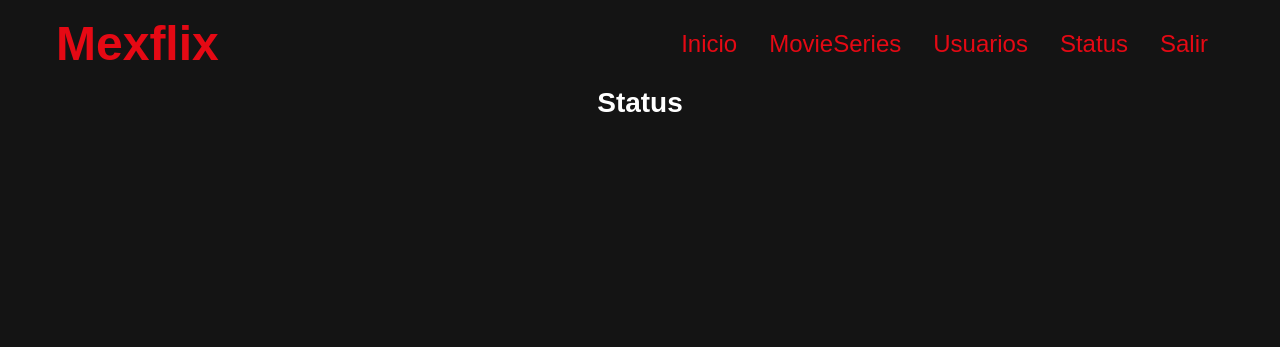
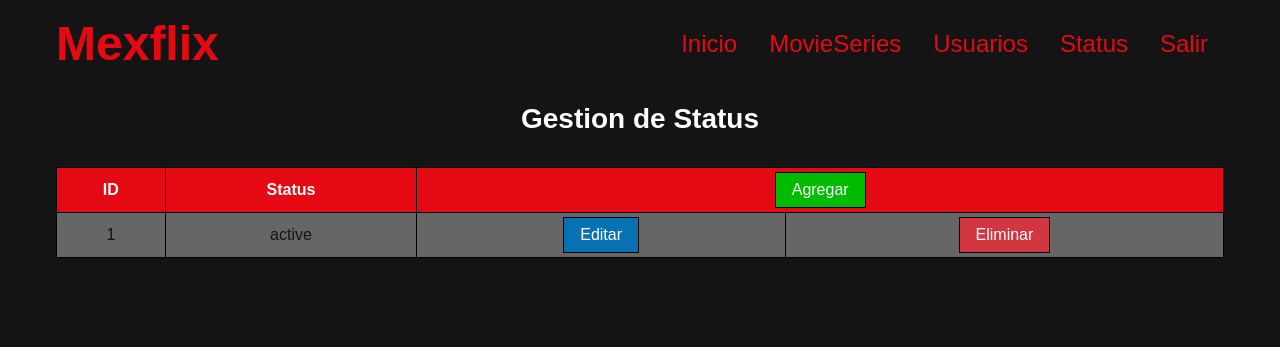
Before and after one commit to maximopeoficiales/Mexflix, a PHP site: a page that uses views/header.php in a window 1280 px wide. Shown: the top 347 px of the page. Run offline with PHP 8.4, Linux system fonts and the light colour scheme; the visitor is signed in with stand-in values (Sample User, id 1); tables that the repository leaves empty or names only in its code hold one stand-in row (values such as "Sample post").

Commit message:
video 36

```diff
--- a/controllers/Autoload.php
+++ b/controllers/Autoload.php
@@ -12,8 +12,8 @@ class Autoload{
                 echo " <p>$controllers_path</p>";   */
             if (file_exists($models_path)) require_once($models_path);
             if (file_exists($controllers_path)) require_once($controllers_path);
-            /* lo que hace todo esto es que cuando se instancie en el index, estraera el nombre
-            de la calse lo guarda en esas rutas
+            /* lo que hace todo esto es que cuando se instancie en el index, extraera el nombre
+            de la clase lo guarda en esas rutas
             luego si existe la ruta
             la va requerir
             y asi se hace autoload dinamico */
--- a/controllers/Router.php
+++ b/controllers/Router.php
@@ -23,14 +23,20 @@ class Router
                 case 'home':
                     $controller->load_view('home');
                     break;
-                case 'movieseries' :
+                case 'movieseries':
                     $controller->load_view('movieseries');
                     break;
                 case 'usuarios':
                     $controller->load_view('users');
                     break;
                 case 'status':
-                        $controller->load_view('status');
+                    /* manera elegante */
+
+                    if (!isset($_POST['r']))  $controller->load_view('status');
+                    else if ($_POST['r'] == 'status-add') $controller->load_view('status-add');
+                    else if ($_POST['r'] == 'status-edit') $controller->load_view('status-edit');
+                    else if ($_POST['r'] == 'status-delete') $controller->load_view('status-delete');
+
                     break;
                 case 'salir':
                     $user_session = new SessionController();
@@ -40,9 +46,6 @@ class Router
                     $controller->load_view('error404');
                     break;
             }
-
-
-
         } else {
             /* valida si han sido enviado datos por post */
             if (!isset($_POST['user']) && !isset($_POST['pass'])) {
@@ -68,13 +71,12 @@ class Router
                     /* var_dump($sesion); */
                     foreach ($sesion as $row) {
                         /* los datos se estan guardando en variables sesion */
-                        $_SESSION['user']= $row['user'];
-                        $_SESSION['email']= $row['email'];
-                        $_SESSION['name']= $row['name'];
-                        $_SESSION['birthday']= $row['birthday'];
-                        $_SESSION['pass']= $row['pass'];
-                        $_SESSION['role']= $row['role'];
-
+                        $_SESSION['user'] = $row['user'];
+                        $_SESSION['email'] = $row['email'];
+                        $_SESSION['name'] = $row['name'];
+                        $_SESSION['birthday'] = $row['birthday'];
+                        $_SESSION['pass'] = $row['pass'];
+                        $_SESSION['role'] = $row['role'];
                     }
                     header('Location: ./');/* vuelve a cargar la pagina pero con una sesion activa */
                 }
--- a/controllers/StatusController.php
+++ b/controllers/StatusController.php
@@ -13,7 +13,7 @@ class StatusController
 
     public function get($status_id = '')
     {
-        return $this->model->read($status_id);
+        return $this->model->get($status_id);
     }
 
     public function del($status_id = '')
--- a/views/header.php
+++ b/views/header.php
@@ -20,8 +20,7 @@ print('
             <h1 class="logo">Mexflix</h1>
         </div>
 ');
-if ($_SESSION{
-'ok'}) {
+if ($_SESSION{'ok'}) {
     print('
     <nav class="item  i-b  v-middle  ph12 lg10  lg-right  menu">
     <ul class="container ">
--- /dev/null
+++ b/views/status-add.php
@@ -0,0 +1 @@
+<h1>ESTATUS ADD</h1>
--- /dev/null
+++ b/views/status-delete.php
@@ -0,0 +1 @@
+<H1>STATUS DELETE</H1>
--- /dev/null
+++ b/views/status-edit.php
@@ -0,0 +1 @@
+<H1>ESTATUS EDIT</H1>
--- a/views/status.php
+++ b/views/status.php
@@ -1 +1,65 @@
-<h2>Status</h2>
+<?php
+print('
+  <h2 class="p1">Gestion de Status</h2>');
+$status_controller = new StatusController();
+/* guardo el select en una var */
+$status = $status_controller->get();
+
+/* si esta vacio los registros */
+if (empty($status)) {
+    print('
+    <div class="container">
+    <p class="item error">No hay datos en Status</p>
+    </div>
+    ');
+} else {
+    /* variable para generar mi html */
+    /* hidden es oculto , cuando le de click enviara el value */
+    $template_status = '
+    <div class="item">
+        <table>
+            <tr>
+                <th>ID</th>
+                <th>Status</th>
+                <th colspan="2">
+                    <form  method="post">
+                    <input type="hidden" name="r" value="status-add">
+                    <input class="button add" type="submit" value="Agregar">
+                    </form>
+                </th>
+            </tr>';
+    for ($n = 0; $n < count($status); $n++) {
+        /* recorrera el arreglo */
+        /* r es el que se envia por la url y carga una pag
+            el otro es porque envia un dato con el nombre status_id con el valor del array */
+        $template_status .= '
+            <tr>
+                <td>' . $status[$n]['status_id'] . '</td>
+                <td>' . $status[$n]['status'] . '</td>
+                <td>
+                <form  method="post">
+                    <input type="hidden" name="r" value="status-edit">
+                    <input type="hidden" name="status_id" value="' . $status[$n]['status_id'] . '">
+                    <input class="button edit" type="submit" value="Editar">
+                </form>
+                </td>
+
+
+                 <td>
+                <form  method="post">
+                    <input type="hidden" name="r" value="status-delete">
+                    <input type="hidden" name="status_id" value="' . $status[$n]['status_id'] . '">
+                    <input class="button delete" type="submit" value="Eliminar">
+                </form>
+                </td>
+            </tr>
+
+            ';
+    }
+
+    $template_status .= '
+        </table>
+    </div>
+    ';
+    echo($template_status);
+}
```
Also changed, not shown: controllers/ViewController.php (line endings or trailing spaces). Lines whose indentation alone changed are shown as unchanged.
